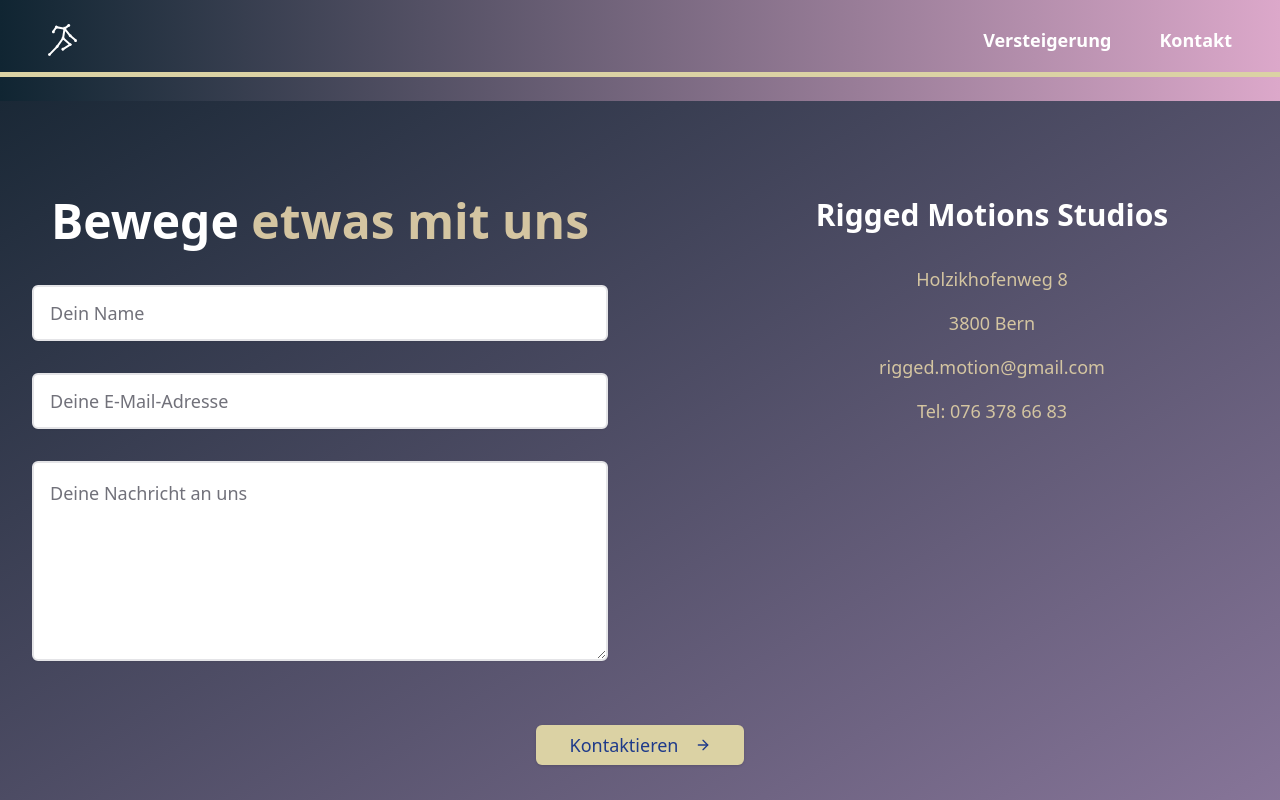
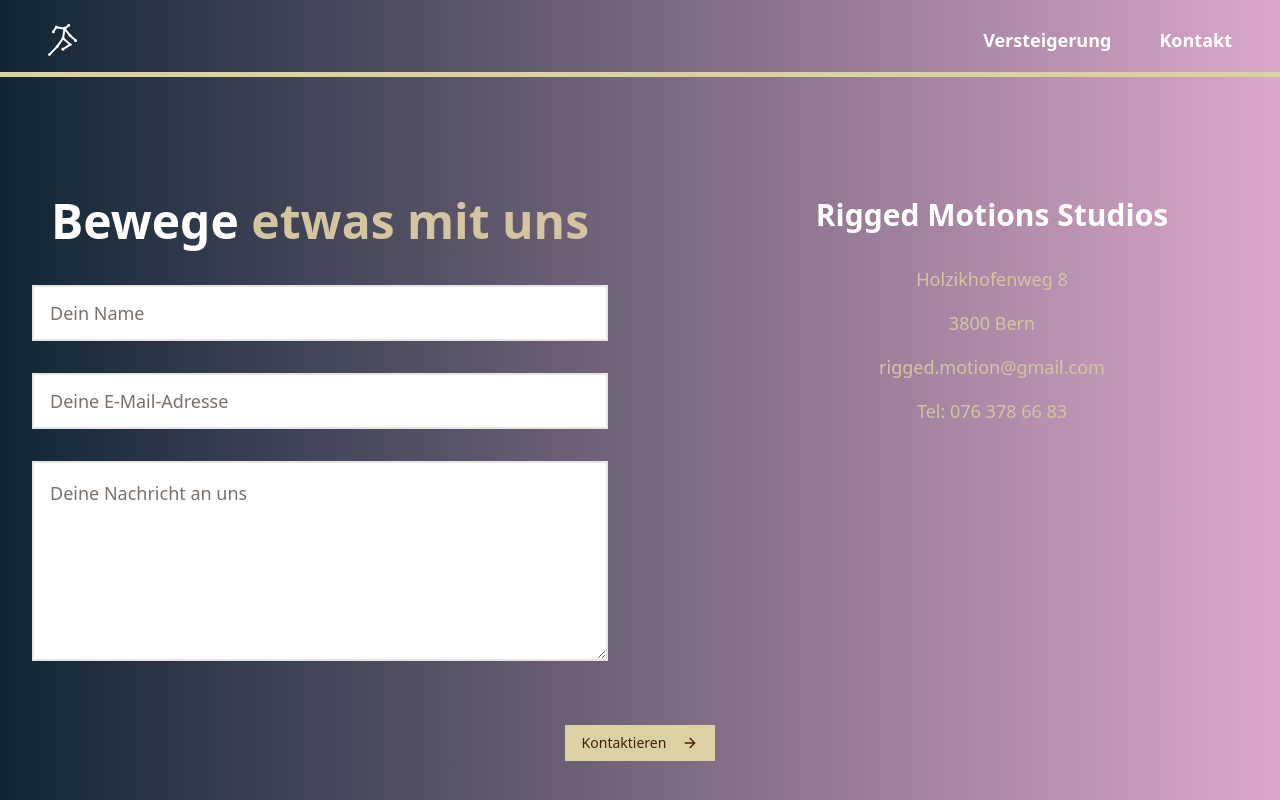
Before and after one commit to JuKa2023/rigged-motion-web, a React (Vite) app: page /contact in a window 1280 px wide. Shown: the top 800 px of the page. Built offline with nearby package versions, Linux system fonts and the light colour scheme.

Commit message:
update shadcn styling of components

```diff
--- a/src/components/contact-page.tsx
+++ b/src/components/contact-page.tsx
@@ -6,7 +6,7 @@ import React from "react"
 
 export function ContactPageComponent() {
     return (
-        <div className="min-h-screen bg-gradient-to-br from-[#1a2836] to-[#8e7a9f]">
+        <div className="min-h-screen">
             <main className="container mx-auto px-4 sm:px-6 lg:px-8 py-16 sm:py-24">
                 <div className="grid lg:grid-cols-2 gap-16 items-start">
                     <div className="space-y-10">
@@ -17,14 +17,12 @@ export function ContactPageComponent() {
                         <form className="space-y-8">
                             <div>
                                 <Input
-                                    className="bg-white border-2 h-14 text-lg px-4"
                                     placeholder="Dein Name"
                                     required
                                 />
                             </div>
                             <div>
                                 <Input
-                                    className="bg-white border-2 h-14 text-lg px-4"
                                     type="email"
                                     placeholder="Deine E-Mail-Adresse"
                                     required
@@ -32,7 +30,6 @@ export function ContactPageComponent() {
                             </div>
                             <div>
                                 <Textarea
-                                    className="bg-white border-2 min-h-[200px] text-lg p-4"
                                     placeholder="Deine Nachricht an uns"
                                     required
                                 />
@@ -53,11 +50,7 @@ export function ContactPageComponent() {
                     </div>
                 </div>
                 <div className="mt-12 sm:mt-16">
-                    <Button
-                        size="lg"
-                        className="text-blue-900 px-8 py-4 text-lg"
-                        style={{ backgroundColor: '#DBD2A4' }}
-                    >
+                    <Button>
                         Kontaktieren <ArrowRight className="ml-2 h-5 w-5" />
                     </Button>
                 </div>
--- a/src/components/footer.tsx
+++ b/src/components/footer.tsx
@@ -10,9 +10,9 @@ export function FooterComponent () {
         >
             <div className="text-sm text-white">&copy; 2024 Rigged Motion Studios. All rights reserved.</div>
             <nav className="ml-auto w-1/3 flex justify-end space-x-8 gap-4">
-                <a href="#" className="text-white hover:text-gray-300 text-lg font-semibold">AGB</a>
-                <a href="#" className="text-white hover:text-gray-300 text-lg font-semibold">Impressum</a>
-                <a href="#" className="text-white hover:text-gray-300 text-lg font-semibold">Datenschutz</a>
+                <a href="#">AGB</a>
+                <a href="#">Impressum</a>
+                <a href="#">Datenschutz</a>
             </nav>
         </div>
     </footer>
--- a/src/components/header.tsx
+++ b/src/components/header.tsx
@@ -9,8 +9,8 @@ export function HeaderComponent() {
                 style={{borderBottomColor: '#DBD2A4', borderBottomWidth: '5px'}}>
                 <a href="#"> <img src="/assets/Riggedmotion.svg" alt="logo" className="h-8 flex-shrink-0"/> </a>
                 <nav className="ml-auto w-1/3 flex justify-end space-x-8 gap-4">
-                    <a href="#" className="text-white hover:text-gray-300 text-lg font-semibold">Versteigerung</a>
-                    <a href="#" className="text-white hover:text-gray-300 text-lg font-semibold">Kontakt</a>
+                    <a href="#">Versteigerung</a>
+                    <a href="#">Kontakt</a>
                 </nav>
             </div>
         </header>
--- a/src/components/landing-page.tsx
+++ b/src/components/landing-page.tsx
@@ -19,11 +19,7 @@ export function LandingPageComponent() {
                   Mit modernster Technologie und einem Auge für Details gestalten wir visuelle Erlebnisse, die
                   begeistern und in Erinnerung bleiben.</p>
               <div className="flex justify-center space-x-4">
-                  <Button
-                      size="lg"
-                      className="text-blue-900"
-                      style={{backgroundColor: '#DBD2A4'}}
-                  >
+                  <Button>
                       Explore Auctions <ArrowRight className="ml-2 h-4 w-4"/>
                   </Button>
               </div>
--- a/src/components/ui/button.tsx
+++ b/src/components/ui/button.tsx
@@ -5,16 +5,16 @@ import { cva, type VariantProps } from "class-variance-authority"
 import { cn } from "@/lib/utils"
 
 const buttonVariants = cva(
-  "inline-flex items-center justify-center gap-2 whitespace-nowrap rounded-md text-sm font-medium transition-colors focus-visible:outline-none focus-visible:ring-1 focus-visible:ring-ring disabled:pointer-events-none disabled:opacity-50 [&_svg]:pointer-events-none [&_svg]:size-4 [&_svg]:shrink-0",
+    "inline-flex items-center justify-center gap-2 whitespace-nowrap rounded-md text-sm font-medium transition-colors focus-visible:outline-none focus-visible:ring-2 disabled:pointer-events-none disabled:opacity-50 [&_svg]:pointer-events-none [&_svg]:size-4 [&_svg]:shrink-0",
     {
         variants: {
             variant: {
                 default:
-          "bg-primary text-primary-foreground shadow hover:bg-primary/90",
+                    "bg-[#DBD2A4] text-primary-foreground border border-transparent hover:border-[#646cff] focus-visible:ring-[#646cff]",
                 destructive:
                     "bg-destructive text-destructive-foreground shadow-sm hover:bg-destructive/90",
                 outline:
-          "border border-input bg-background shadow-sm hover:bg-accent hover:text-accent-foreground",
+                    "border border-input bg-background shadow-sm hover:border-[#646cff] focus-visible:ring-[#646cff]",
                 secondary:
                     "bg-secondary text-secondary-foreground shadow-sm hover:bg-secondary/80",
                 ghost: "hover:bg-accent hover:text-accent-foreground",
--- a/src/components/ui/input.tsx
+++ b/src/components/ui/input.tsx
@@ -11,7 +11,7 @@ const Input = React.forwardRef<HTMLInputElement, InputProps>(
       <input
         type={type}
         className={cn(
-          "flex h-9 w-full rounded-md border border-input bg-transparent px-3 py-1 text-sm shadow-sm transition-colors file:border-0 file:bg-transparent file:text-sm file:font-medium file:text-foreground placeholder:text-muted-foreground focus-visible:outline-none focus-visible:ring-1 focus-visible:ring-ring disabled:cursor-not-allowed disabled:opacity-50",
+          "flex h-14 w-full rounded-md border-2 border-input bg-white p-4 text-lg shadow-sm transition-colors file:border-0 file:bg-transparent file:text-sm file:font-medium file:text-foreground placeholder:text-muted-foreground focus-visible:outline-none focus-visible:ring-1 focus-visible:ring-ring disabled:cursor-not-allowed disabled:opacity-50",
           className
         )}
         ref={ref}
--- a/src/components/ui/textarea.tsx
+++ b/src/components/ui/textarea.tsx
@@ -10,7 +10,7 @@ const Textarea = React.forwardRef<HTMLTextAreaElement, TextareaProps>(
     return (
       <textarea
         className={cn(
-          "flex min-h-[60px] w-full rounded-md border border-input bg-transparent px-3 py-2 text-sm shadow-sm placeholder:text-muted-foreground focus-visible:outline-none focus-visible:ring-1 focus-visible:ring-ring disabled:cursor-not-allowed disabled:opacity-50",
+          "flex min-h-[200px] w-full rounded-md border-2 border-input bg-white p-4 text-lg shadow-sm placeholder:text-muted-foreground focus-visible:outline-none focus-visible:ring-1 focus-visible:ring-ring disabled:cursor-not-allowed disabled:opacity-50",
           className
         )}
         ref={ref}
--- a/src/index.css
+++ b/src/index.css
@@ -17,12 +17,13 @@ font-synthesis: none;
 }
 
 a {
-  font-weight: 500;
-  color: #646cff;
+  font-weight: bolder;
+  color: #ffffff;
   text-decoration: inherit;
+  font-size: large;
 }
 a:hover {
-  color: #535bf2;
+  color: #646cff;
 }
 
 body {
@@ -38,24 +39,6 @@ h1 {
   line-height: 1.1;
 }
 
-button {
-  border-radius: 8px;
-  border: 1px solid transparent;
-  padding: 0.6em 1.2em;
-  font-size: 1em;
-  font-weight: 500;
-  font-family: inherit;
-  background-color: #1a1a1a;
-  cursor: pointer;
-  transition: border-color 0.25s;
-}
-button:hover {
-  border-color: #646cff;
-}
-button:focus,
-button:focus-visible {
-  outline: 4px auto -webkit-focus-ring-color;
-}
 
 @media (prefers-color-scheme: light) {
   :root {
@@ -63,61 +46,63 @@ button:focus-visible {
     background-color: #ffffff;
   }
   a:hover {
-    color: #747bff;
+    color: #646cff;
   }
   button {
     background-color: #f9f9f9;
   }
 }
 
+
 @layer base {
   :root {
     --background: 0 0% 100%;
-    --foreground: 240 10% 3.9%;
+    --foreground: 20 14.3% 4.1%;
     --card: 0 0% 100%;
-    --card-foreground: 240 10% 3.9%;
+    --card-foreground: 20 14.3% 4.1%;
     --popover: 0 0% 100%;
-    --popover-foreground: 240 10% 3.9%;
-    --primary: 240 5.9% 10%;
-    --primary-foreground: 0 0% 98%;
-    --secondary: 240 4.8% 95.9%;
-    --secondary-foreground: 240 5.9% 10%;
-    --muted: 240 4.8% 95.9%;
-    --muted-foreground: 240 3.8% 46.1%;
-    --accent: 240 4.8% 95.9%;
-    --accent-foreground: 240 5.9% 10%;
+    --popover-foreground: 20 14.3% 4.1%;
+    --primary: 47.9 95.8% 53.1%;
+    --primary-foreground: 26 83.3% 14.1%;
+    --secondary: 60 4.8% 95.9%;
+    --secondary-foreground: 24 9.8% 10%;
+    --muted: 60 4.8% 95.9%;
+    --muted-foreground: 25 5.3% 44.7%;
+    --accent: 60 4.8% 95.9%;
+    --accent-foreground: 24 9.8% 10%;
     --destructive: 0 84.2% 60.2%;
-    --destructive-foreground: 0 0% 98%;
-    --border: 240 5.9% 90%;
-    --input: 240 5.9% 90%;
-    --ring: 240 10% 3.9%;
+    --destructive-foreground: 60 9.1% 97.8%;
+    --border: 20 5.9% 90%;
+    --input: 20 5.9% 90%;
+    --ring: 20 14.3% 4.1%;
+    --radius: 0rem;
     --chart-1: 12 76% 61%;
     --chart-2: 173 58% 39%;
     --chart-3: 197 37% 24%;
     --chart-4: 43 74% 66%;
     --chart-5: 27 87% 67%;
-    --radius: 0.5rem;
   }
+
   .dark {
-    --background: 240 10% 3.9%;
-    --foreground: 0 0% 98%;
-    --card: 240 10% 3.9%;
-    --card-foreground: 0 0% 98%;
-    --popover: 240 10% 3.9%;
-    --popover-foreground: 0 0% 98%;
-    --primary: 0 0% 98%;
-    --primary-foreground: 240 5.9% 10%;
-    --secondary: 240 3.7% 15.9%;
-    --secondary-foreground: 0 0% 98%;
-    --muted: 240 3.7% 15.9%;
-    --muted-foreground: 240 5% 64.9%;
-    --accent: 240 3.7% 15.9%;
-    --accent-foreground: 0 0% 98%;
+    --background: 20 14.3% 4.1%;
+    --foreground: 60 9.1% 97.8%;
+    --card: 20 14.3% 4.1%;
+    --card-foreground: 60 9.1% 97.8%;
+    --popover: 20 14.3% 4.1%;
+    --popover-foreground: 60 9.1% 97.8%;
+    --primary: 47.9 95.8% 53.1%;
+    --primary-foreground: 26 83.3% 14.1%;
+    --secondary: 12 6.5% 15.1%;
+    --secondary-foreground: 60 9.1% 97.8%;
+    --muted: 12 6.5% 15.1%;
+    --muted-foreground: 24 5.4% 63.9%;
+    --accent: 12 6.5% 15.1%;
+    --accent-foreground: 60 9.1% 97.8%;
     --destructive: 0 62.8% 30.6%;
-    --destructive-foreground: 0 0% 98%;
-    --border: 240 3.7% 15.9%;
-    --input: 240 3.7% 15.9%;
-    --ring: 240 4.9% 83.9%;
+    --destructive-foreground: 60 9.1% 97.8%;
+    --border: 12 6.5% 15.1%;
+    --input: 12 6.5% 15.1%;
+    --ring: 35.5 91.7% 32.9%;
     --chart-1: 220 70% 50%;
     --chart-2: 160 60% 45%;
     --chart-3: 30 80% 55%;
@@ -125,6 +110,7 @@ button:focus-visible {
     --chart-5: 340 75% 55%;
   }
 }
+
 
 @layer base {
   * {
```
Lines whose indentation alone changed are shown as unchanged.
